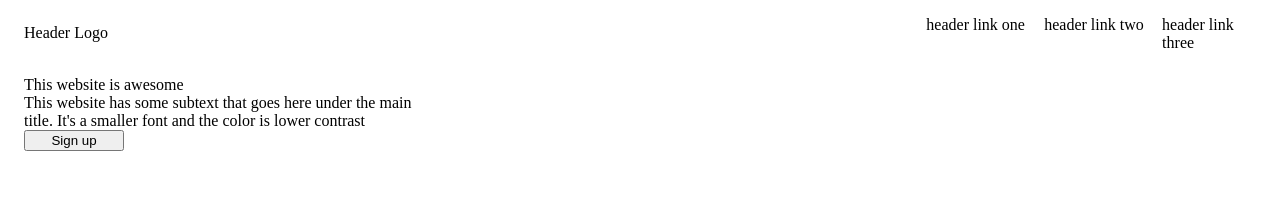
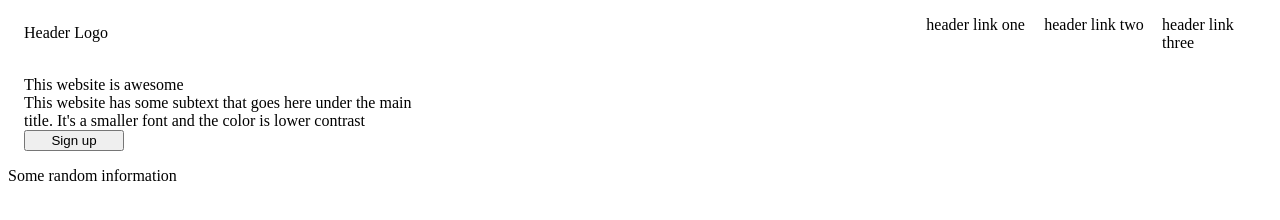
Before and after one commit to JayVile16/odin-landingpage, a plain HTML site: page index.html in a window 1280 px wide. Drawn offline with Linux system fonts and the light colour scheme.

Commit message:
Started the third segment of the page.

```diff
--- a/index.html
+++ b/index.html
@@ -15,6 +15,7 @@
                 <div class="header">header link three</div>
             </div>
         </div>
+
         <div class="two">
             <div class="left-two">
                 <div class="headtwo">This website is awesome</div>
@@ -25,7 +26,10 @@
                 <img>
             </div>
         </div>
-        <div></div>
+
+        <div class="three">
+            <div class="headthree">Some random information</div>
+        </div>
         <div></div>
         <div></div>
         <div></div>
```
